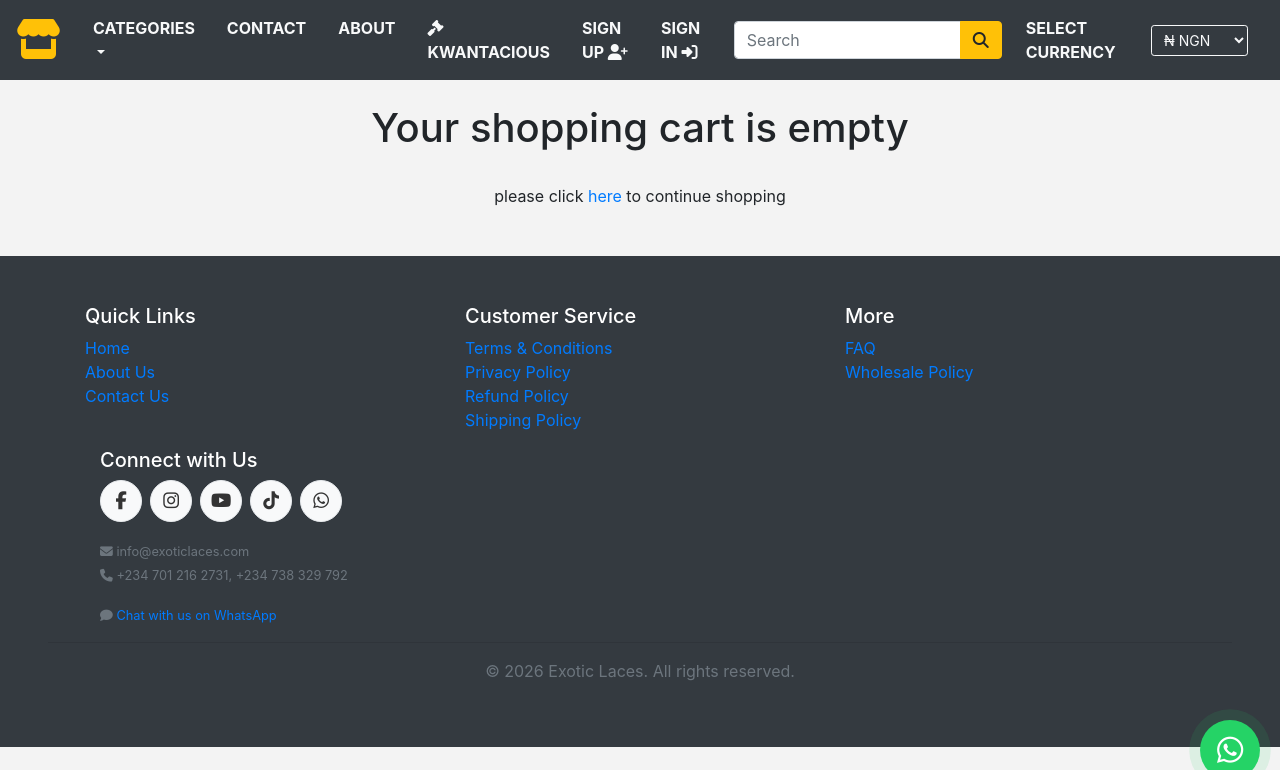
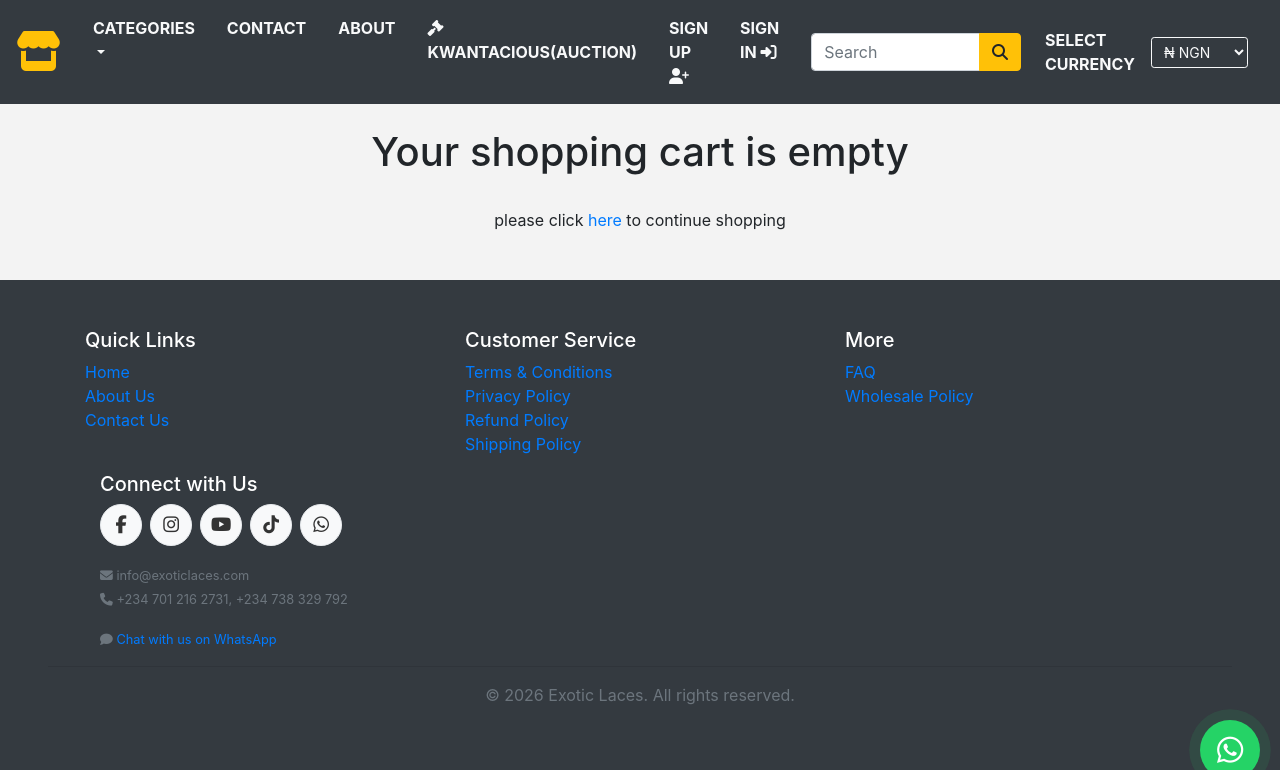
Before and after one commit to abualameen/exoticlaces, a Django app: template exoticlacesstore/lacesstore/templates/cart.html in a window 1280 px wide. Shown: the top 770 px of the page. Run offline with Django 5.2, Linux system fonts and the light colour scheme; the template is opened without the code that fills it, so the values that code supplies are empty; parts of the project's set-up code (start-up, migrations or seed data) failed here and were passed over; some libraries are stand-ins or nearby versions.

Commit message:
fixed navbar with kwantacious(auction)

```diff
--- a/exoticlacesstore/lacesstore/templates/navbar.html
+++ b/exoticlacesstore/lacesstore/templates/navbar.html
@@ -19,7 +19,7 @@
             <!-- ✅ KWANTACIOUS - Fixed styling -->
             <li class="nav-item">
                 <a class="nav-link text-light text-uppercase font-weight-bold px-3" href="{% url 'kwantacious:auction_list' %}">
-                    <i class="fas fa-gavel"></i> Kwantacious
+                    <i class="fas fa-gavel"></i> Kwantacious(Auction)
                 </a>
             </li>
 
```
